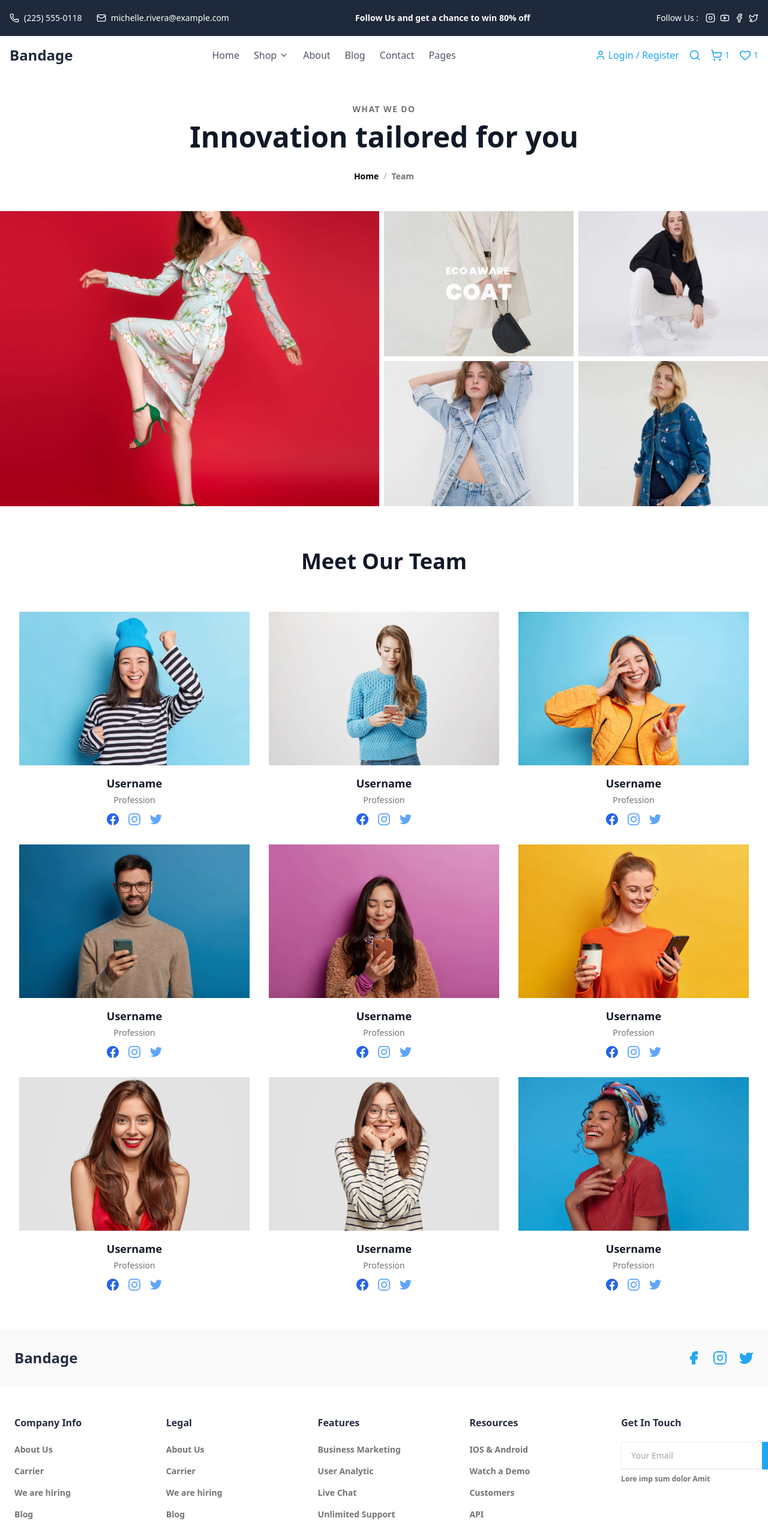
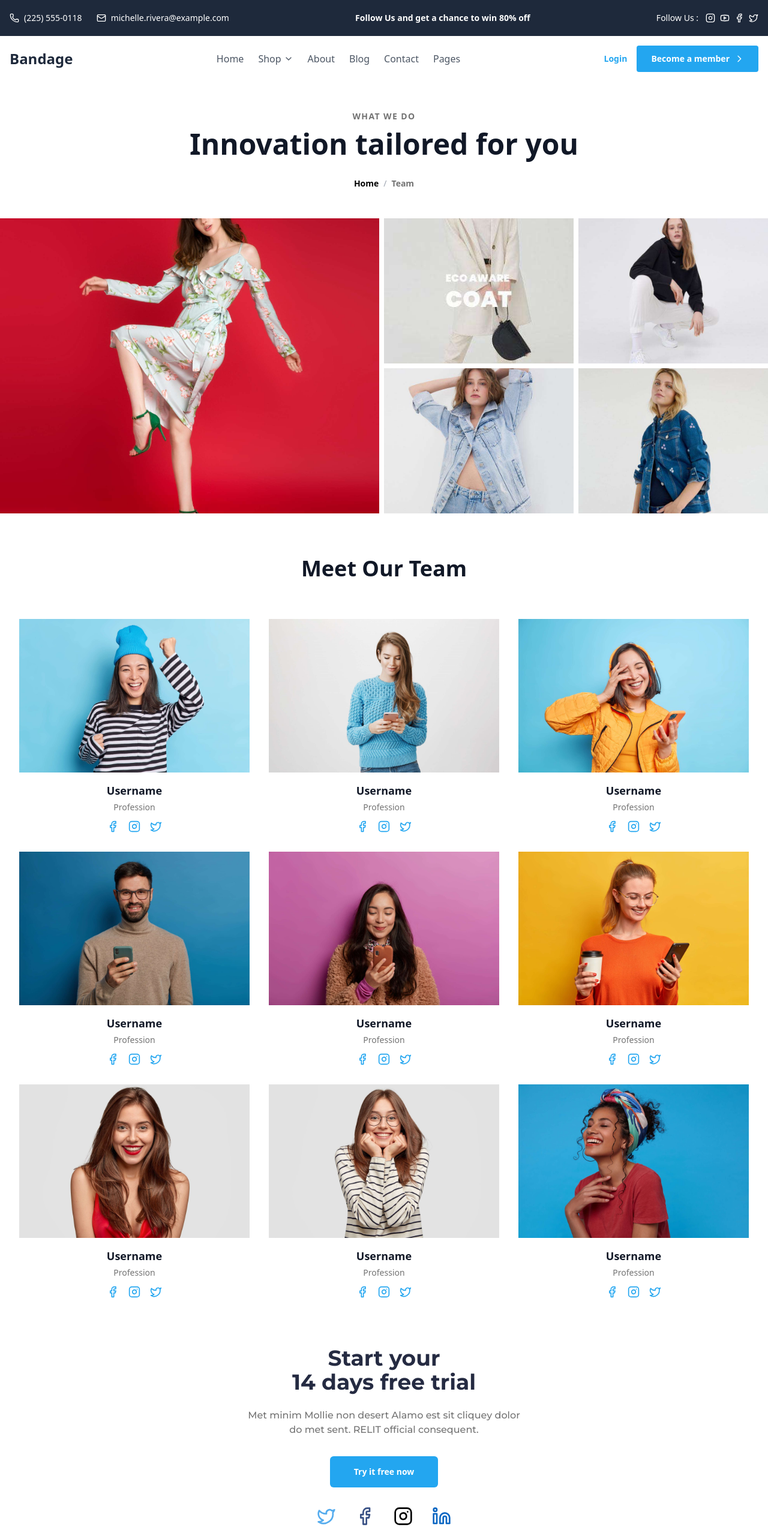
Before and after one commit to yagmuryolcu/E-commerce-Project, a React (Vite) app: page /team in a window 1280 px wide. Shown: the top 2566 px of the page at 60% size. Built offline with nearby package versions, Linux system fonts and the light colour scheme.

Commit message:
bağlantılar eklendi

```diff
--- a/src/layout/Header.jsx
+++ b/src/layout/Header.jsx
@@ -6,6 +6,15 @@ export default function Header() {
     const [mobileMenuOpen, setMobileMenuOpen] = useState(false);
     const location = useLocation();
     const isShopPage = location.pathname === '/shop';
+    const isTeamPage = location.pathname === '/team';
+    const isPricingPage = location.pathname === '/pricing';
+    const isAboutPage = location.pathname === '/about';
+    const isContactPage = location.pathname === '/contact';
+
+
+
+
+
 
   return (
     <div className="w-full">
@@ -57,31 +66,57 @@ export default function Header() {
                 Shop <ChevronDown size={16} />
               </Link>
               <Link to="/about" className="text-gray-600 hover:text-blue-300 font-medium">About</Link>
-              <Link to="/blog" className="text-gray-600 hover:text-blue-300 font-medium">Blog</Link>
+              <Link to="/team" className="text-gray-600 hover:text-blue-300 font-medium">Blog</Link>
               <Link to="/contact" className="text-gray-600 hover:text-blue-300 font-medium">Contact</Link>
               <Link to="/pages" className="text-gray-600 hover:text-blue-300 font-medium">Pages</Link>
             </nav>
 
             {/* Alışveriş sepeti sağ */}
-            <div className="flex items-center gap-4 text-black md:text-[#23A6F0]">
-              <a href="#" className="hover:text-blue-300 font-medium flex items-center gap-1">
+            <div className="flex items-center gap-4">
+          {(isTeamPage || isContactPage || isPricingPage || isAboutPage) ? (
+                // Team sayfası için özel butonlar
+                <>
+                <Link to="/login" className="text-[#23A6F0] hover:text-blue-400 font-bold text-sm hidden md:block">
+                Login
+              </Link>
+                  <Link to="/register" className="bg-[#23A6F0] text-white font-bold text-sm px-6 py-3 rounded hover:bg-blue-500 hidden md:flex items-center gap-2">
+                Become a member
+                <svg className="w-4 h-4" fill="none" stroke="currentColor" viewBox="0 0 24 24">
+                  <path strokeLinecap="round" strokeLinejoin="round" strokeWidth={2} d="M9 5l7 7-7 7" />
+                </svg>
+              </Link>
+                  {/* Mobil için hamburger menü */}
+                  <button className="md:hidden text-black" onClick={() => setMobileMenuOpen(!mobileMenuOpen)}>
+                    {mobileMenuOpen ? <X size={24} /> : <Menu size={24} />}
+                  </button>
+                </>
+              ) : (
+                // Diğer sayfalar için mevcut yapı
+                <>
+                <div className="hover:text-blue-300 font-medium flex items-center gap-1 text-black md:text-[#23A6F0]">
                 <User size={18} />
-                <span className="hidden md:block">Login / Register</span>
-              </a>
-              <button className="hover:text-blue-300">
+                <span className="hidden md:flex items-center gap-1">
+                  <Link to="/login" className="hover:underline">Login</Link>
+                  <span>/</span>
+                  <Link to="/register" className="hover:underline">Register</Link>
+                </span>
+              </div>
+                  <button className="hover:text-blue-300 text-black md:text-[#23A6F0]">
                     <Search size={20} />
                   </button>
-              <button className="hover:text-blue-300 flex items-center gap-1">
+                  <button className="hover:text-blue-300 flex items-center gap-1 text-black md:text-[#23A6F0]">
                     <ShoppingCart size={20} />
                     <span className="text-sm hidden md:block">1</span>
                   </button>
-              <button className="hidden md:flex hover:text-blue-300 items-center gap-1">
+                  <button className="hidden md:flex hover:text-blue-300 items-center gap-1 text-black md:text-[#23A6F0]">
                     <Heart size={20} />
                     <span className="text-sm hidden md:block">1</span>
                   </button>
-              <button className="md:hidden" onClick={() => setMobileMenuOpen(!mobileMenuOpen)}>
+                  <button className="md:hidden text-black" onClick={() => setMobileMenuOpen(!mobileMenuOpen)}>
                     {mobileMenuOpen ? <X size={24} /> : <Menu size={24} />}
                   </button>
+                </>
+              )}
             </div>
           </div>
 
--- a/src/pages/Shop.jsx
+++ b/src/pages/Shop.jsx
@@ -133,7 +133,7 @@ export default function Shop() {
 
         <div className="hidden md:grid md:grid-cols-4 gap-8 px-4 md:px-10 pb-12">
           {products.map((product) => (
-            <div key={product.id} className="bg-white flex flex-col">
+            <Link to="/product" key={product.id} className="bg-white flex flex-col cursor-pointer hover:shadow-lg transition-shadow">
               <div className="relative w-full h-[427px] overflow-hidden">
                 <img
                   src={product.img}
@@ -169,13 +169,13 @@ export default function Shop() {
                   ))}
                 </div>
               </div>
-            </div>
+            </Link>
           ))}
         </div>
 
         <div className="grid grid-cols-1 md:hidden gap-8 px-4 pb-12">
           {mobileProducts.map((product) => (
-            <div key={product.id} className="bg-white flex flex-col">
+            <Link to="/ProductDetail" key={product.id} className="bg-white flex flex-col cursor-pointer hover:shadow-lg transition-shadow">
               <div className="relative w-full h-[427px] overflow-hidden">
                 <img
                   src={product.img}
@@ -211,7 +211,7 @@ export default function Shop() {
                   ))}
                 </div>
               </div>
-            </div>
+            </Link>
           ))}
         </div>
 
--- a/src/pages/Team.jsx
+++ b/src/pages/Team.jsx
@@ -14,6 +14,8 @@ import team11 from '../assets/team11.jpg';
 import team12 from '../assets/team12.jpg';
 import team13 from '../assets/team13.jpg';
 import team14 from '../assets/team14.jpg';
+import { Facebook, Instagram, Twitter ,Linkedin} from 'lucide-react';
+
 
 export default function Team() {
   const teamMembers = [
@@ -156,27 +158,47 @@ export default function Team() {
               </p>
 
               {/* Social Media Icons */}
-              <div className="flex justify-center gap-4">
-                <a href="#" className="text-blue-600 hover:text-blue-700">
-                  <svg className="w-5 h-5" fill="currentColor" viewBox="0 0 24 24">
-                    <path d="M24 12.073c0-6.627-5.373-12-12-12s-12 5.373-12 12c0 5.99 4.388 10.954 10.125 11.854v-8.385H7.078v-3.47h3.047V9.43c0-3.007 1.792-4.669 4.533-4.669 1.312 0 2.686.235 2.686.235v2.953H15.83c-1.491 0-1.956.925-1.956 1.874v2.25h3.328l-.532 3.47h-2.796v8.385C19.612 23.027 24 18.062 24 12.073z"/>
-                  </svg>
-                </a>
-                <a href="#" className="text-blue-400 hover:text-blue-500">
-                  <svg className="w-5 h-5" fill="currentColor" viewBox="0 0 24 24">
-                    <path d="M12 2.163c3.204 0 3.584.012 4.85.07 3.252.148 4.771 1.691 4.919 4.919.058 1.265.069 1.645.069 4.849 0 3.205-.012 3.584-.069 4.849-.149 3.225-1.664 4.771-4.919 4.919-1.266.058-1.644.07-4.85.07-3.204 0-3.584-.012-4.849-.07-3.26-.149-4.771-1.699-4.919-4.92-.058-1.265-.07-1.644-.07-4.849 0-3.204.013-3.583.07-4.849.149-3.227 1.664-4.771 4.919-4.919 1.266-.057 1.645-.069 4.849-.069zm0-2.163c-3.259 0-3.667.014-4.947.072-4.358.2-6.78 2.618-6.98 6.98-.059 1.281-.073 1.689-.073 4.948 0 3.259.014 3.668.072 4.948.2 4.358 2.618 6.78 6.98 6.98 1.281.058 1.689.072 4.948.072 3.259 0 3.668-.014 4.948-.072 4.354-.2 6.782-2.618 6.979-6.98.059-1.28.073-1.689.073-4.948 0-3.259-.014-3.667-.072-4.947-.196-4.354-2.617-6.78-6.979-6.98-1.281-.059-1.69-.073-4.949-.073z"/>
-                    <path d="M12 5.838c-3.403 0-6.162 2.759-6.162 6.162s2.759 6.163 6.162 6.163 6.162-2.759 6.162-6.163c0-3.403-2.759-6.162-6.162-6.162zm0 10.162c-2.209 0-4-1.79-4-4 0-2.209 1.791-4 4-4s4 1.791 4 4c0 2.21-1.791 4-4 4zm6.406-11.845c-.796 0-1.441.645-1.441 1.44s.645 1.44 1.441 1.44c.795 0 1.439-.645 1.439-1.44s-.644-1.44-1.439-1.44z"/>
-                  </svg>
-                </a>
-                <a href="#" className="text-blue-400 hover:text-blue-500">
-                  <svg className="w-5 h-5" fill="currentColor" viewBox="0 0 24 24">
-                    <path d="M23.953 4.57a10 10 0 01-2.825.775 4.958 4.958 0 002.163-2.723c-.951.555-2.005.959-3.127 1.184a4.92 4.92 0 00-8.384 4.482C7.69 8.095 4.067 6.13 1.64 3.162a4.822 4.822 0 00-.666 2.475c0 1.71.87 3.213 2.188 4.096a4.904 4.904 0 01-2.228-.616v.06a4.923 4.923 0 003.946 4.827 4.996 4.996 0 01-2.212.085 4.936 4.936 0 004.604 3.417 9.867 9.867 0 01-6.102 2.105c-.39 0-.779-.023-1.17-.067a13.995 13.995 0 007.557 2.209c9.053 0 13.998-7.496 13.998-13.985 0-.21 0-.42-.015-.63A9.935 9.935 0 0024 4.59z"/>
-                  </svg>
-                </a>
-              </div>
+            <div className="flex justify-center gap-4">
+              <a href="#" className="text-[#335BF5] md:text-[#23A6F0]   hover:opacity-80">
+                <Facebook className="w-5 h-5" />
+              </a>
+              <a href="#" className="text-[#E51F5A] md:text-[#23A6F0] hover:opacity-80">
+                <Instagram className="w-5 h-5" />
+              </a>
+              <a href="#" className="text-[#21A6DF] md:text-[#23A6F0] hover:opacity-80">
+                <Twitter className="w-5 h-5" />
+              </a>
             </div>
+
+            </div>
+
           ))}
         </div>
+
+            <div className="w-full bg-white py-16 md:py-20">
+        <div className="container mx-auto px-4">
+          <div className="max-w-2xl mx-auto text-center">
+            <h2 className="text-[#252B42] text-3xl md:text-4xl font-bold mb-6" style={{ fontFamily: 'Montserrat' }}>
+              Start your<br />14 days free trial
+            </h2>
+            <p className="text-[#737373] text-s font-medium md:text-base mb-8 max-w-[400px] md:max-w-[470px] mx-auto" style={{ fontFamily: 'Montserrat' }}>
+              Met minim Mollie non desert Alamo est sit cliquey dolor do met sent. RELIT official consequent.
+            </p>
+
+            <Link to="/">
+            <button className="bg-[#23A6F0] text-white font-bold text-sm px-10 py-4 rounded-md hover:bg-[#1c8ed1] transition-colors mb-8">
+                Try it free now
+            </button>
+            </Link>
+            <div className="flex items-center justify-center gap-8">
+              <Twitter className="w-8 h-8 cursor-pointer hover:opacity-80 transition-opacity" style={{ color: '#55ACEE' }} />
+              <Facebook className="w-8 h-8 cursor-pointer hover:opacity-80 transition-opacity" style={{ color: '#395185' }} />
+              <Instagram className="w-8 h-8 cursor-pointer hover:opacity-80 transition-opacity" style={{ color: '#000000' }} />
+              <Linkedin className="w-8 h-8 cursor-pointer hover:opacity-80 transition-opacity" style={{ color: '#0A66C2' }} />
+            </div>
+          </div>
+        </div>
+      </div>
       </div>
     </div>
   );
```
Lines whose indentation alone changed are shown as unchanged.
